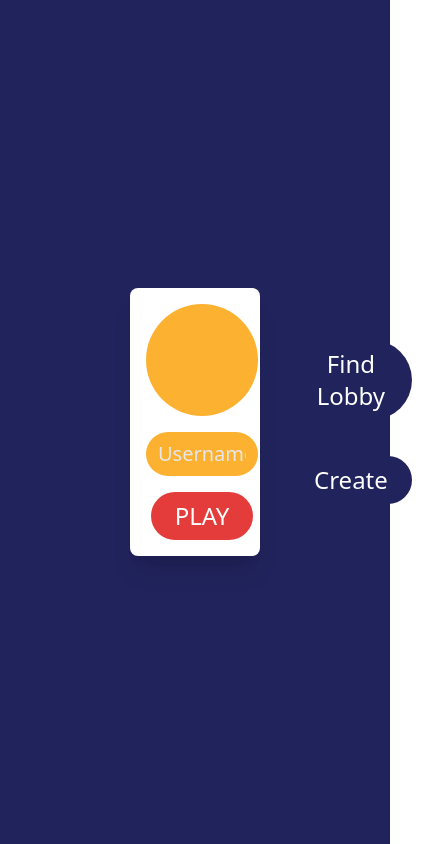
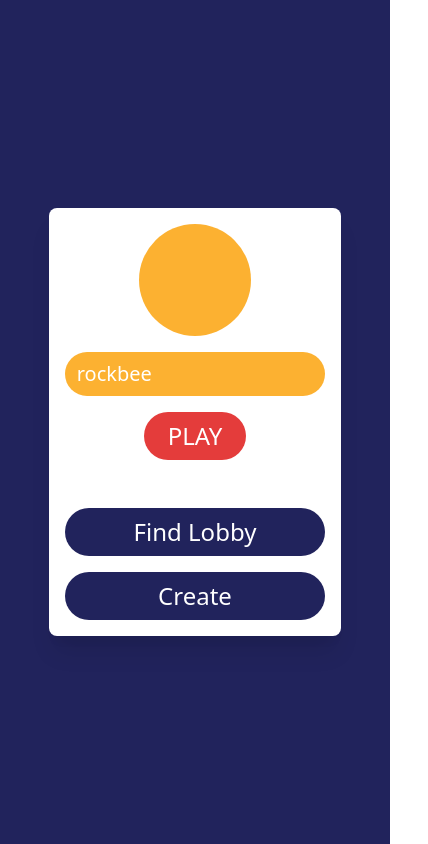
Before and after one commit to Spyfall/spyfall-client, a Vue app: page / in a window 390 px wide. Shown: the whole page, 428 px wide, since content can reach past the window. Built offline with nearby package versions, Linux system fonts and the light colour scheme.

Commit message:
responsive improvements and link to rooms page

```diff
--- a/src/views/Landing.vue
+++ b/src/views/Landing.vue
@@ -1,28 +1,55 @@
 <template>
-  <div class="bg-spyfall-blue w-full h-screen justify-center items-center flex">
-    <div class="flex flex-row w-1/3 bg-white rounded-lg shadow-xl">
+  <sf-container>
     <div class="flex flex-col flex-1 justify-center items-center p-4">
       <div class="rounded-full w-28 h-28 bg-spyfall-yellow"></div>
       <input
         type="text"
-          placeholder="Username"
-          class="bg-spyfall-yellow rounded-full px-3 py-2 my-4 text-xl outline-none placeholder-gray-200 text-white w-full"
+        :value="randomUsernames[Math.floor(Math.random() * 9)]"
+        class="w-full sm:w-60 2xl:w-80 bg-spyfall-yellow rounded-full px-3 py-2 my-4 text-xl outline-none placeholder-gray-200 text-white"
       />
-        <sf-button text="PLAY"></sf-button>
+      <sf-button @click="log()" text="PLAY"></sf-button>
     </div>
-      <div class="flex flex-col flex-1 p-4 justify-evenly">
-        <sf-button text="Find Lobby" background="spyfall-blue"></sf-button>
-        <sf-button text="Create" background="spyfall-blue"></sf-button>
+    <div class="flex flex-col flex-1 p-4 justify-around items-center">
+      <sf-button
+        text="Find Lobby"
+        background="spyfall-blue"
+        link="/rooms"
+        class="w-full sm:w-60 2xl:w-80 my-4 xl:m-0"
+      ></sf-button>
+      <sf-button
+        text="Create"
+        background="spyfall-blue"
+        class="w-full sm:w-60 2xl:w-80"
+      ></sf-button>
     </div>
-    </div>
-  </div>
+  </sf-container>
 </template>
 
 <script>
 import SfButton from "../components/SfButton.vue";
+import SfContainer from "../components/SfContainer.vue";
 
 export default {
-  components: { SfButton },
+  methods: {
+    log() {
+      console.log("test");
+    },
+  },
+  components: { SfButton, SfContainer },
+  data() {
+    return {
+      randomUsernames: [
+        "noodles",
+        "rockbee",
+        "heart",
+        "rhythm",
+        "cocoa",
+        "carbon",
+        "scarface",
+        "inception",
+      ],
+    };
+  },
 };
 </script>
 
```
Lines whose indentation alone changed are shown as unchanged.
